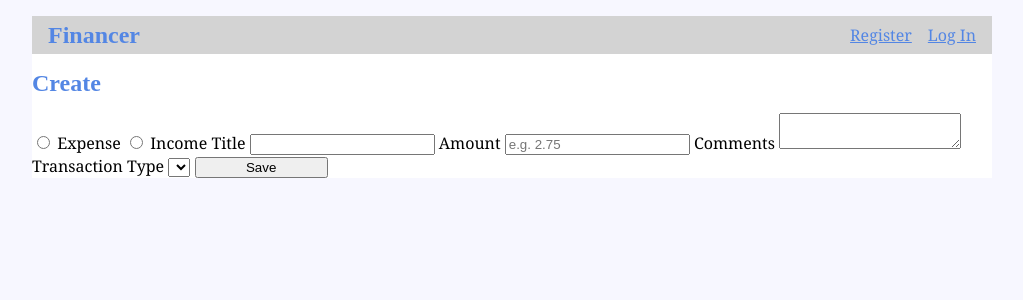
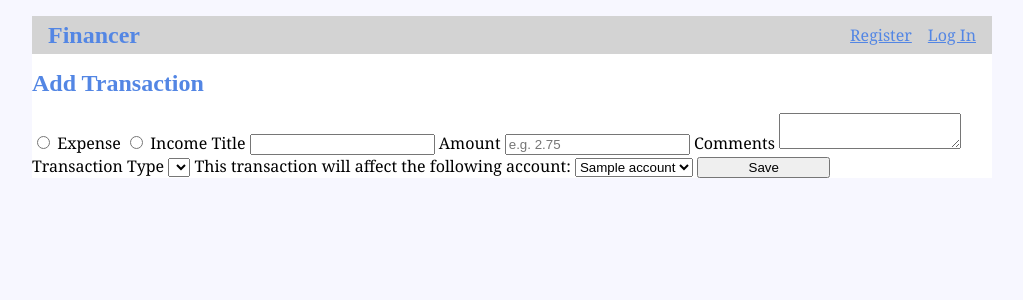
Before and after one commit to atellezcastr/financer, a Flask app: template financer/templates/overview/create.html in a window 1280 px wide. Shown: the top 300 px of the page, without its empty margins (128-1151 px from the left). Run offline with Flask 3, Linux system fonts and the light colour scheme; the template is opened without the code that fills it: most values are stand-ins (such as "Sample title", 1, 10 or a date in 2020); lists and menus that the app fills with data are empty.

Commit message:
refactor

```diff
--- a/financer/templates/overview/create.html
+++ b/financer/templates/overview/create.html
@@ -1,7 +1,7 @@
 {% extends 'base.html' %}
 
 {% block header %}
-  <h1>{% block title %}Create{% endblock %}</h1>
+  <h1>{% block title %}Add Transaction{% endblock %}</h1>
 {% endblock %}
 
 {% block content %}
@@ -24,6 +24,13 @@
     <select name="description_of_transaction" id="description_of_transaction">
       <!-- Options will be dynamically added here -->
     </select>
+
+    <label for="accounts">This transaction will affect the following account: </label>
+    <select name="accounts" id="accounts">
+      {% for account in accounts %}
+      <option> {{account['name_of_account']}}</option>
+      {% endfor %}
+    </select>
     <input type="submit" value="Save">
   </form>
   <script>
@@ -32,7 +39,7 @@
       var toes = {{ toes | tojson }};
       var tois = {{ tois | tojson }};
       var tots = {{ tots | tojson }};
-
+      var accounts = {{ accounts | tojson }};
       // Function to update options based on the selected radio button
       function updateOptions() {
         var selectedRadio = document.querySelector('input[name="type_of_transaction"]:checked');
```
